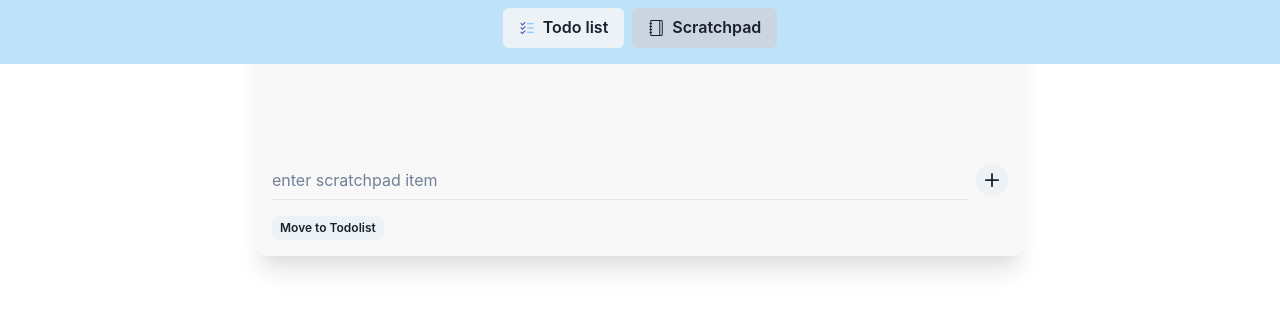
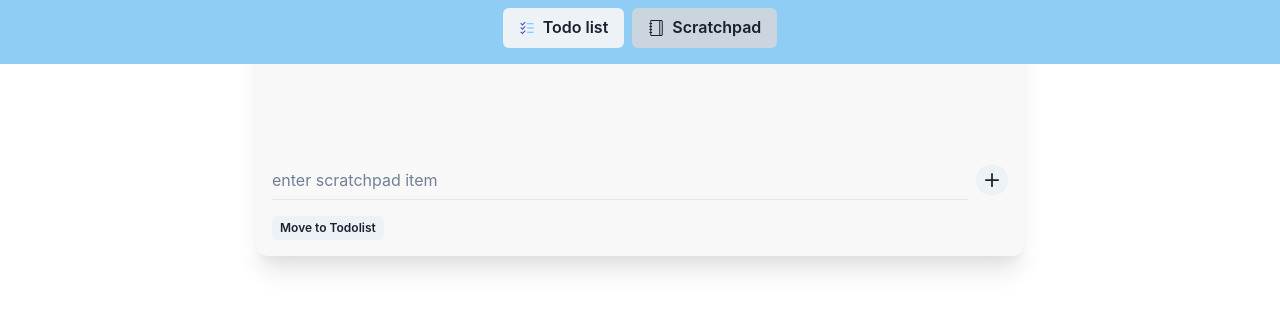
Before and after one commit to akshaymattoo/karya, a React (Vite) app: page /scratchpad in a window 1280 px wide. Shown: the top 310 px of the page. Built offline with nearby package versions, Linux system fonts and the light colour scheme.

Commit message:
fixed header

```diff
--- a/src/components/Header.tsx
+++ b/src/components/Header.tsx
@@ -29,7 +29,15 @@ function Header() {
     }
   }
   return (
-    <VStack w="100%" bg="blue.100" pt={[16, 8, 2, 2]} pb="1rem" mb="2rem" position={'fixed'}>
+    <VStack
+      w="100%"
+      bg="blue.200"
+      pt={[16, 8, 2, 2]}
+      pb="1rem"
+      mb="2rem"
+      position={'fixed'}
+      zIndex={100}
+    >
       <HStack>
         <Link to="/">
           <Button
```
